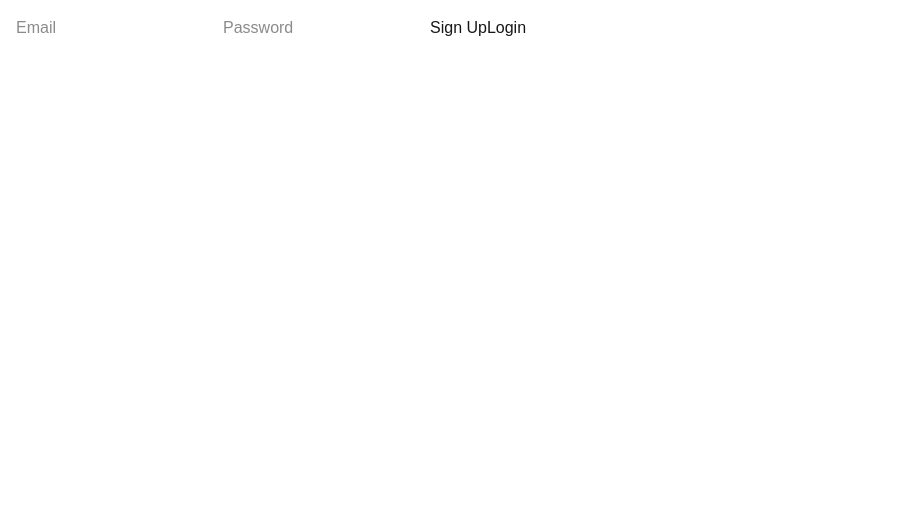
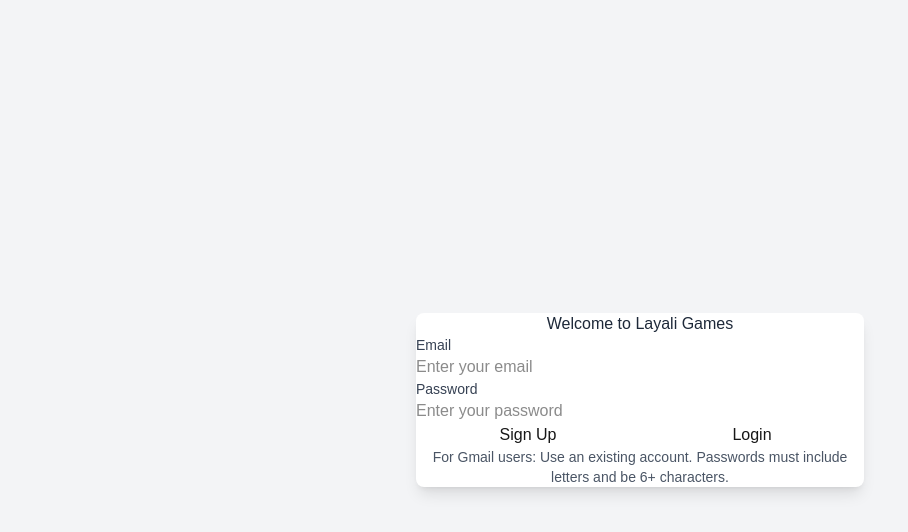
Before and after one commit to agiftakis/layaligames, a Next.js app: page / in a window 1280 px wide. Shown: the top 532 px of the page, without its empty margins (0-908 px from the left). Built offline with nearby package versions, Linux system fonts and the light colour scheme.

Commit message:
added tailwind css to Auth.js

```diff
--- a/app/api/auth/[...route]/route.js
+++ b/app/api/auth/[...route]/route.js
@@ -1,25 +1,35 @@
 import { supabase } from "@/lib/supabase";
 
 export async function POST(req) {
+    try {
         const url = new URL(req.url);
-    const route = url.pathname.split("/").slice(3); // Extract segments after /api/auth/
+        const route = url.pathname.split("/").slice(3);
         const { email, password } = await req.json();
+
+        console.log(`Processing ${route[0]} for email: ${email}`); // Debug log
 
         if (route[0] === "signup") {
             const { data, error } = await supabase.auth.signUp({ email, password });
-        if (!error) {
+            console.log("Signup response:", { data, error }); // Log raw response
+            if (error) throw error; // Ensure error is caught
             await supabase.from("users").insert({ email, user_id: data.user.id, coin_balance: 0 });
-        }
-        return new Response(JSON.stringify({ data, error }), { status: error ? 400 : 200 });
+            return new Response(JSON.stringify({ data, error: null }), { status: 200 });
         }
 
         if (route[0] === "login") {
             const { data, error } = await supabase.auth.signInWithPassword({ email, password });
-        return new Response(JSON.stringify({ data, error }), { status: error ? 400 : 200 });
+            console.log("Login response:", { data, error });
+            if (error) throw error;
+            return new Response(JSON.stringify({ data, error: null }), { status: 200 });
         }
 
         return new Response(JSON.stringify({ error: "Invalid route" }), { status: 404 });
+    } catch (error) {
+        console.error("API error:", error.message || error); // Detailed error log
+        return new Response(JSON.stringify({ error: error.message || "Something went wrong" }), { status: 400 });
     }
-// export async function GET() {
-//     return new Response(JSON.stringify({ message: "Use POST for signup/login" }), { status: 405 });
-// }
+}
+
+export async function GET() {
+    return new Response(JSON.stringify({ message: "Use POST for signup/login" }), { status: 405 });
+}
--- a/app/api/coins/route.js
+++ b/app/api/coins/route.js
@@ -1,17 +1,41 @@
 import { supabase } from "@/lib/supabase";
 
 export async function POST(req) {
-    const { user_id, change } = await req.json();
-    const { data, error } = await supabase
-        .from("users")
-        .select("coin_balance")
-        .eq("user_id", user_id)
-        .single();
+    try {
+        const url = new URL(req.url);
+        const route = url.pathname.split("/").slice(3);
+        const { email, password } = await req.json();
 
-    if (!error) {
-        const newBalance = Math.max(0, data.coin_balance + change); // Prevent negative balance
-        await supabase.from("users").update({ coin_balance: newBalance }).eq("user_id", user_id);
-        return new Response(JSON.stringify({ balance: newBalance }), { status: 200 });
+        console.log(`Processing ${route[0]} for email: ${email}`);
+
+        if (route[0] === "signup") {
+            const { data, error } = await supabase.auth.signUp({ email, password });
+            console.log("Signup response:", { data, error });
+            if (error) {
+                // Check for password-related errors
+                if (error.message.includes("password")) {
+                    throw new Error("Password must be at least 6 characters and include letters");
+                }
+                throw error; // Other errors (e.g., email issues)
+            }
+            await supabase.from("users").insert({ email, user_id: data.user.id, coin_balance: 0 });
+            return new Response(JSON.stringify({ data, error: null }), { status: 200 });
+        }
+
+        if (route[0] === "login") {
+            const { data, error } = await supabase.auth.signInWithPassword({ email, password });
+            console.log("Login response:", { data, error });
+            if (error) throw error;
+            return new Response(JSON.stringify({ data, error: null }), { status: 200 });
+        }
+
+        return new Response(JSON.stringify({ error: "Invalid route" }), { status: 404 });
+    } catch (error) {
+        console.error("API error:", error.message || error);
+        return new Response(JSON.stringify({ error: error.message || "Something went wrong" }), { status: 400 });
     }
-    return new Response(JSON.stringify({ error }), { status: 400 });
 }
+
+export async function GET() {
+    return new Response(JSON.stringify({ message: "Use POST for signup/login" }), { status: 405 });
+}
--- a/app/globals.css
+++ b/app/globals.css
@@ -1,4 +1,6 @@
 @import "tailwindcss";
+@import "tailwindcss/preflight";
+@tailwind utilities;
 
 @theme {
   --font-sans: var(--font-geist-sans);
--- a/components/Auth.js
+++ b/components/Auth.js
@@ -1,35 +1,118 @@
 "use client";
 import { useState } from "react";
-//import { supabase } from "@/lib/supabase";
+import { supabase } from "@/lib/supabase";
 
 export default function Auth({ setUserId }) {
     const [email, setEmail] = useState("");
     const [password, setPassword] = useState("");
+    const [errorMessage, setErrorMessage] = useState("");
+    const [isLoading, setIsLoading] = useState(false);
 
     const signup = async () => {
+        setErrorMessage("");
+        setIsLoading(true);
+        try {
             const res = await fetch("/api/auth/signup", {
                 method: "POST",
+                headers: { "Content-Type": "application/json" },
                 body: JSON.stringify({ email, password }),
             });
             const { data, error } = await res.json();
-        if (!error) setUserId(data.user.id);
+            if (!error) {
+                console.log("Signup successful:", data);
+                setUserId(data.user.id);
+            } else {
+                throw new Error(typeof error === "string" ? error : error.message || "Signup failed");
+            }
+        } catch (err) {
+            console.error("Signup error:", err.message);
+            setErrorMessage(err.message);
+        } finally {
+            setIsLoading(false);
+        }
     };
 
     const login = async () => {
+        setErrorMessage("");
+        setIsLoading(true);
+        try {
             const res = await fetch("/api/auth/login", {
                 method: "POST",
+                headers: { "Content-Type": "application/json" },
                 body: JSON.stringify({ email, password }),
             });
             const { data, error } = await res.json();
-        if (!error) setUserId(data.user.id);
+            if (!error) {
+                console.log("Login successful:", data);
+                setUserId(data.user.id);
+            } else {
+                throw new Error(typeof error === "string" ? error : error.message || "Login failed");
+            }
+        } catch (err) {
+            console.error("Login error:", err.message);
+            setErrorMessage(err.message);
+        } finally {
+            setIsLoading(false);
+        }
     };
 
     return (
+        <div className="min-h-screen flex items-center justify-center bg-gray-100">
+            <div className="bg-white p-8 rounded-lg shadow-lg w-full max-w-md">
+                <h1 className="text-2xl font-bold text-center text-gray-800 mb-6">Welcome to Layali Games</h1>
+                <div className="space-y-4">
                     <div>
-            <input value={email} onChange={(e) => setEmail(e.target.value)} placeholder="Email" />
-            <input value={password} onChange={(e) => setPassword(e.target.value)} type="password" placeholder="Password" />
-            <button onClick={signup}>Sign Up</button>
-            <button onClick={login}>Login</button>
+                        <label htmlFor="email" className="block text-sm font-medium text-gray-700">
+                            Email
+                        </label>
+                        <input
+                            id="email"
+                            type="email"
+                            value={email}
+                            onChange={(e) => setEmail(e.target.value)}
+                            placeholder="Enter your email"
+                            className="mt-1 w-full px-4 py-2 border border-gray-300 rounded-md focus:outline-none focus:ring-2 focus:ring-blue-500 focus:border-transparent"
+                        />
+                    </div>
+                    <div>
+                        <label htmlFor="password" className="block text-sm font-medium text-gray-700">
+                            Password
+                        </label>
+                        <input
+                            id="password"
+                            type="password"
+                            value={password}
+                            onChange={(e) => setPassword(e.target.value)}
+                            placeholder="Enter your password"
+                            className="mt-1 w-full px-4 py-2 border border-gray-300 rounded-md focus:outline-none focus:ring-2 focus:ring-blue-500 focus:border-transparent"
+                        />
+                    </div>
+                    {errorMessage && (
+                        <p className="text-red-500 text-sm text-center">{errorMessage}</p>
+                    )}
+                    <div className="flex space-x-4">
+                        <button
+                            onClick={signup}
+                            disabled={isLoading}
+                            className={`w-full py-2 px-4 bg-blue-600 text-white rounded-md hover:bg-blue-700 focus:outline-none focus:ring-2 focus:ring-blue-500 focus:ring-offset-2 ${isLoading ? "opacity-50 cursor-not-allowed" : ""
+                                }`}
+                        >
+                            {isLoading ? "Signing Up..." : "Sign Up"}
+                        </button>
+                        <button
+                            onClick={login}
+                            disabled={isLoading}
+                            className={`w-full py-2 px-4 bg-green-600 text-white rounded-md hover:bg-green-700 focus:outline-none focus:ring-2 focus:ring-green-500 focus:ring-offset-2 ${isLoading ? "opacity-50 cursor-not-allowed" : ""
+                                }`}
+                        >
+                            {isLoading ? "Logging In..." : "Login"}
+                        </button>
+                    </div>
+                </div>
+                <p className="mt-4 text-sm text-gray-600 text-center">
+                    For Gmail users: Use an existing account. Passwords must include letters and be 6+ characters.
+                </p>
+            </div>
         </div>
     );
 }
--- a/package.json
+++ b/package.json
@@ -26,9 +26,11 @@
     "@types/node": "^20",
     "@types/react": "^19",
     "@types/react-dom": "^19",
+    "autoprefixer": "^10.4.20",
     "eslint": "^9",
     "eslint-config-next": "15.2.0",
-    "tailwindcss": "^4",
+    "postcss": "^8.5.3",
+    "tailwindcss": "^4.0.9",
     "typescript": "^5"
   }
 }
--- /dev/null
+++ b/postcss.config.js
@@ -0,0 +1,6 @@
+module.exports = {
+    plugins: {
+        tailwindcss: {},
+        autoprefixer: {},
+    },
+};
--- /dev/null
+++ b/tailwind.config.js
@@ -0,0 +1,8 @@
+/** @type {import('tailwindcss').Config} */
+module.exports = {
+    content: ["./app/**/*.{js,ts,jsx,tsx}", "./components/**/*.{js,ts,jsx,tsx}"],
+    theme: {
+        extend: {},
+    },
+    plugins: [],
+};
```
Also changed, not shown: 1 other file (tests, documents, lock files or other folders). Lines whose indentation alone changed are shown as unchanged.
